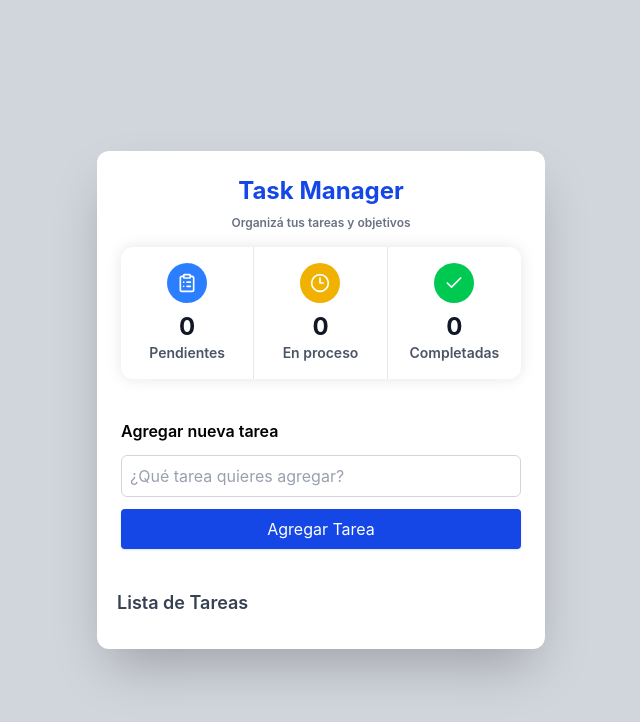
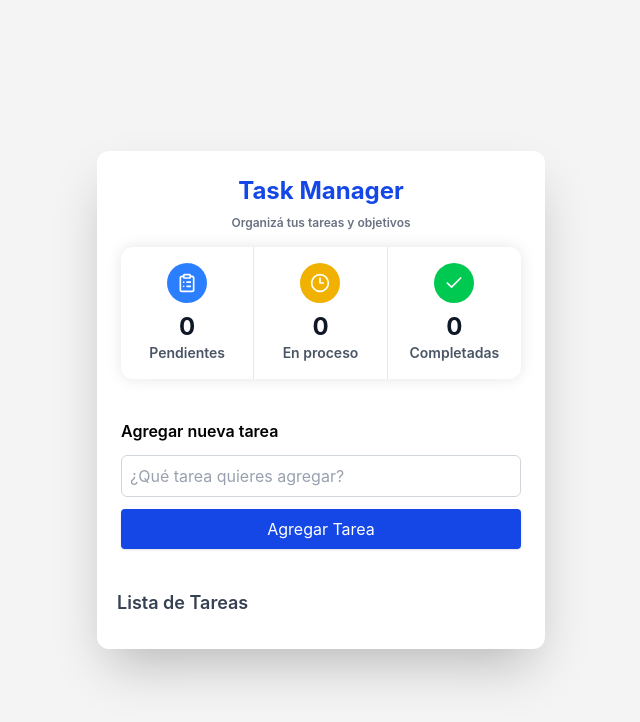
Before and after one commit to Lucas0894/todo_list, a React (Vite) app: page / in a window 1280 px wide. Shown: the top 722 px of the page, without its empty margins (319-959 px from the left). Built offline with nearby package versions, Linux system fonts and the light colour scheme.

Commit message:
fix: se ajustaron estilos al contenedor general

```diff
--- a/src/App.tsx
+++ b/src/App.tsx
@@ -66,7 +66,7 @@ function App() {
 
   return (
     <>
-      <div className="min-h-screen grid place-items-center bg-gray-300">
+      <div className="min-h-screen grid place-items-center bg-zinc-100">
         <div className="w-80 my-5 lg:w-full flex flex-col gap-4 max-w-md rounded-xl bg-white shadow-2xl">
           <h1 className="text-center text-blue-700 font-bold text-2xl -mb-8 p-6">
             Task Manager
```
